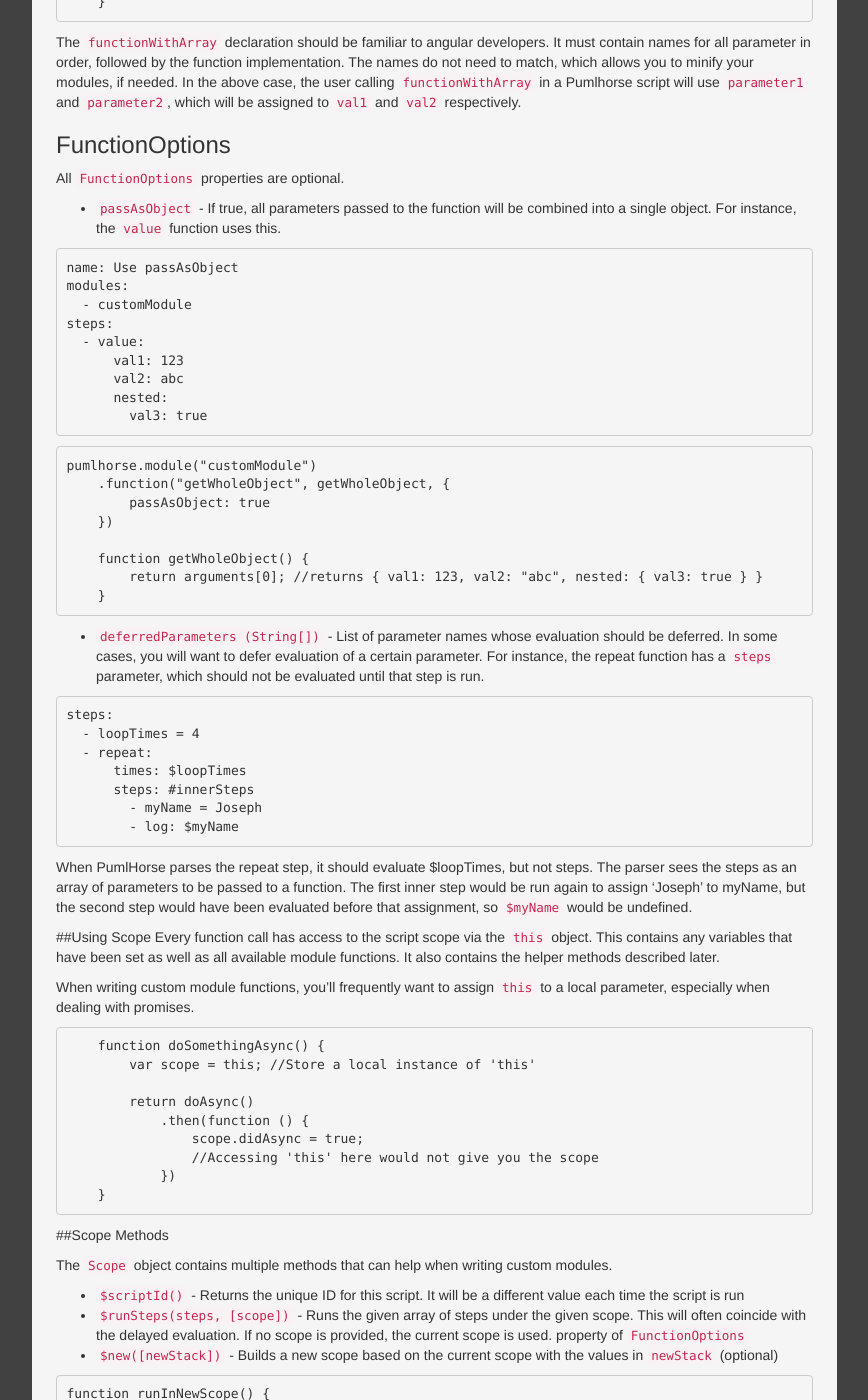
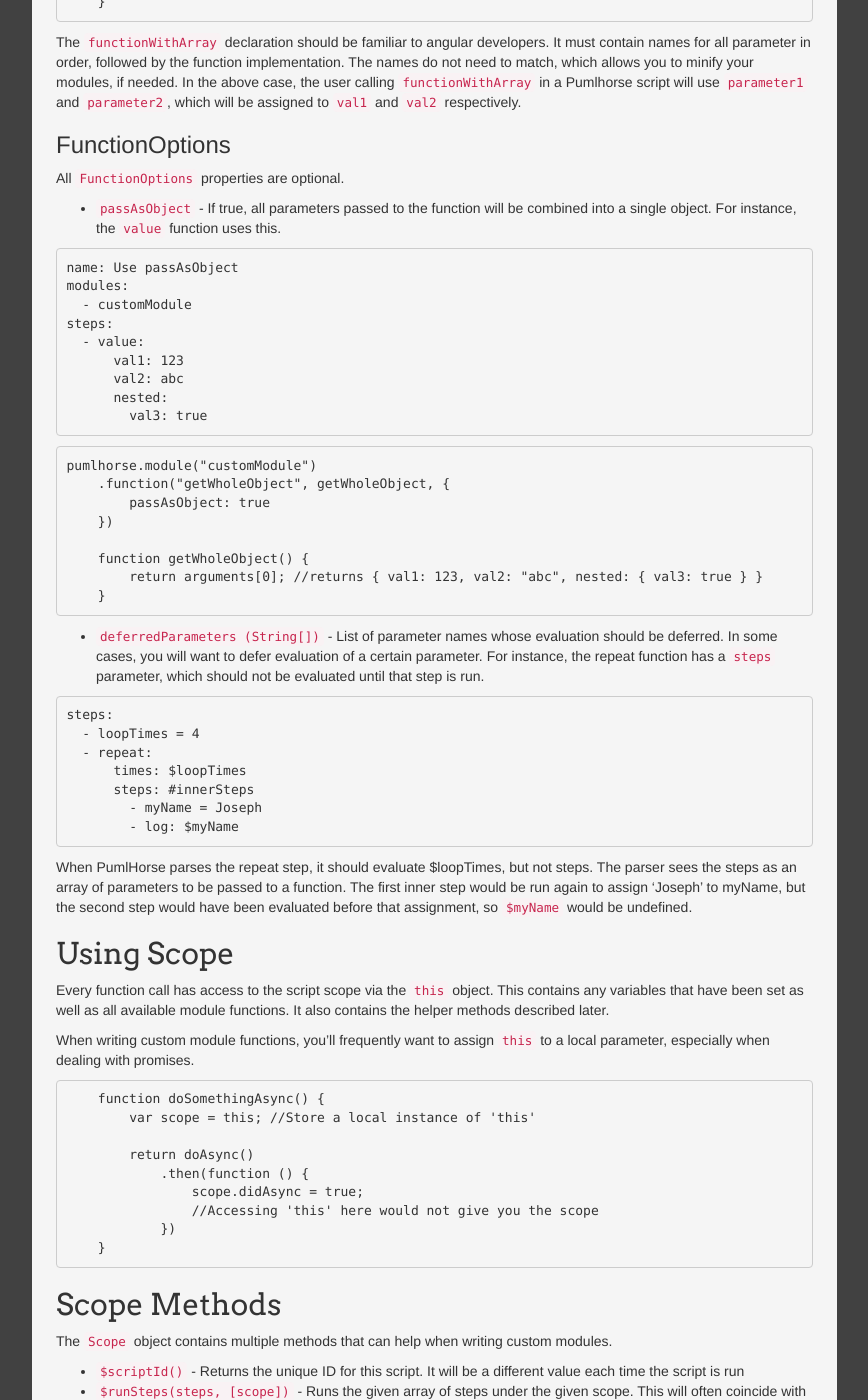
Before and after one commit to pumlhorse/pumlhorse.github.io, a Jekyll site: the page built from v1/modules/api.md, in a window 1280 px wide and 1400 px high, scrolled down 1056 px. Shown: the whole window, without its empty margins (348-1216 px from the left). Built offline with Jekyll 4.4.1, drawn with Linux system fonts in a browser that asks for light colours; nearby versions of some CDN libraries.

Commit message:
Changed highlighter to rouge

````diff
--- a/_config.yml
+++ b/_config.yml
@@ -1,3 +1,3 @@
 name: Pumlhorse
 markdown: kramdown
-highlighter: pygments
+highlighter: rouge
--- a/v1/modules/api.md
+++ b/v1/modules/api.md
@@ -28,7 +28,7 @@
 
 A function declaration can be a reference to the function implementation or an array.
 
-{% highlight javascript %}
+```javascript
 pumlhorse.module("customModule")
     .function("myFunction", function () { return "Declared inline" })
     .function("myFunction2", myFunction2)
@@ -41,7 +41,7 @@
     function anotherFunction(val1, val2) {
         return "The parameter names don't have to match"
     }
-{% endhighlight %}
+```
 
 The `functionWithArray` declaration should be familiar to angular developers. It must contain names for all parameter in order, followed by the function implementation.
 The names do not need to match, which allows you to minify your modules, if needed. In the above case,
@@ -56,7 +56,7 @@
 * `passAsObject` - If true, all parameters passed to the function will be combined into a single object. For instance, the `value` function
 uses this.
 
-```YAML
+```yaml
 name: Use passAsObject
 modules:
   - customModule
@@ -90,9 +90,10 @@
         - myName = Joseph
         - log: $myName
 ```
+
 When PumlHorse parses the repeat step, it should evaluate $loopTimes, but not steps. The parser sees the steps as an array of parameters to be passed to a function. The first inner step would be run again to assign 'Joseph' to myName, but the second step would have been evaluated before that assignment, so `$myName` would be undefined.
 
-##Using Scope
+## Using Scope
 Every function call has access to the script scope via the `this` object. This contains any variables that have been set
 as well as all available module functions. It also contains the helper methods described later.
 
@@ -110,7 +111,7 @@
     }
 ```
 
-##Scope Methods
+## Scope Methods
 
 The `Scope` object contains multiple methods that can help when writing custom modules.
 
@@ -145,6 +146,7 @@
 namespaces.
 * `$cleanup(Function)` - This method allows you to add cleanup tasks to the script. Cleanup tasks are always run, regardless of whether all steps or previous
 cleanup tasks succeed. Cleanup tasks also have access to scope.
+
 ```javascript
 function openDbConnection(connectionString) {
     var scope = this;
@@ -155,6 +157,7 @@
     })
 }
 ```
+
 * `$_` - Provides access to the [underscorejs](http://underscorejs.org/) helper library.
 * `$Promise` - Provides access to the [bluebirdjs](http://bluebirdjs.com/) promise library. Note that you
 are not forced to use this library for promises.
````
